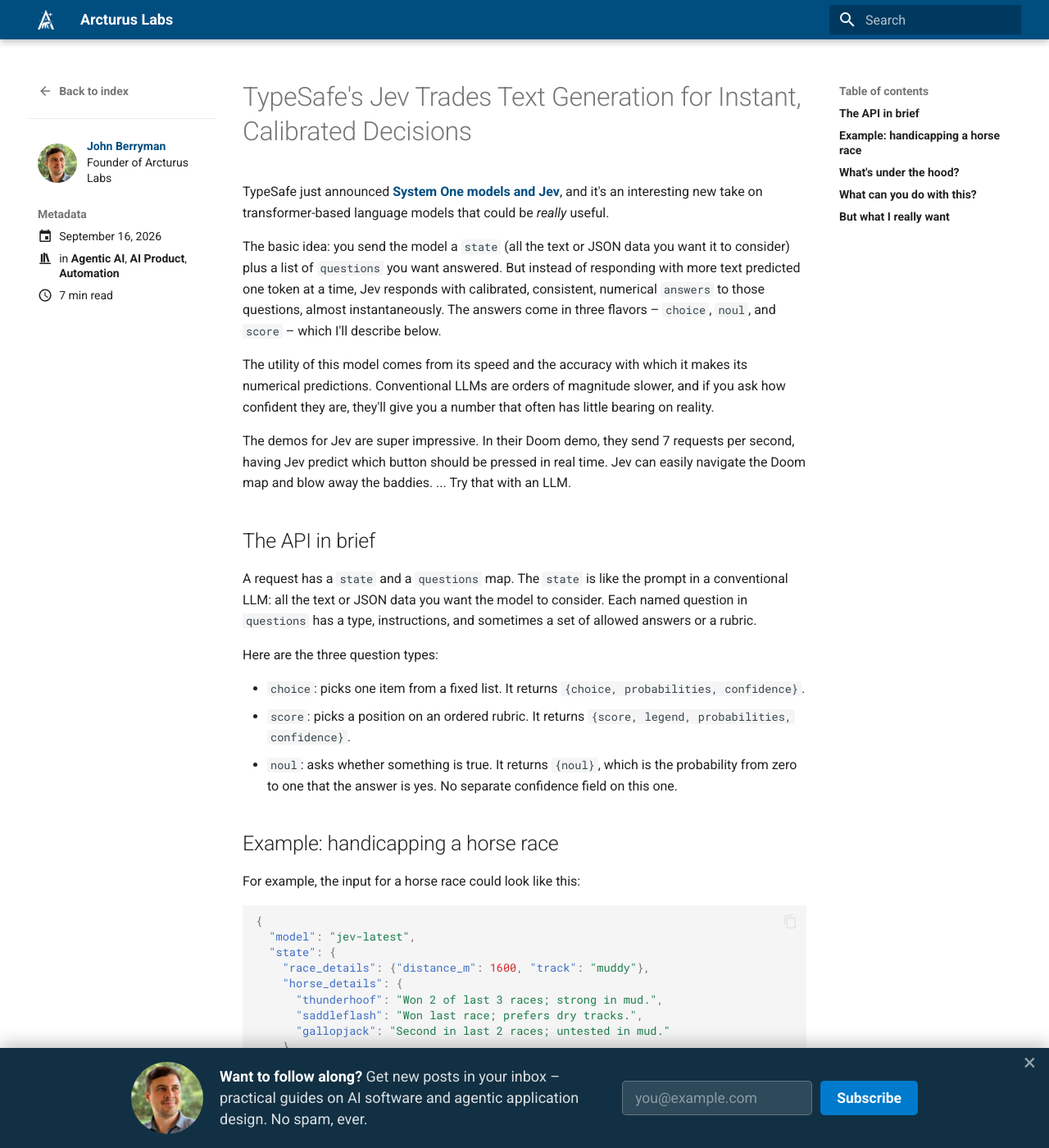
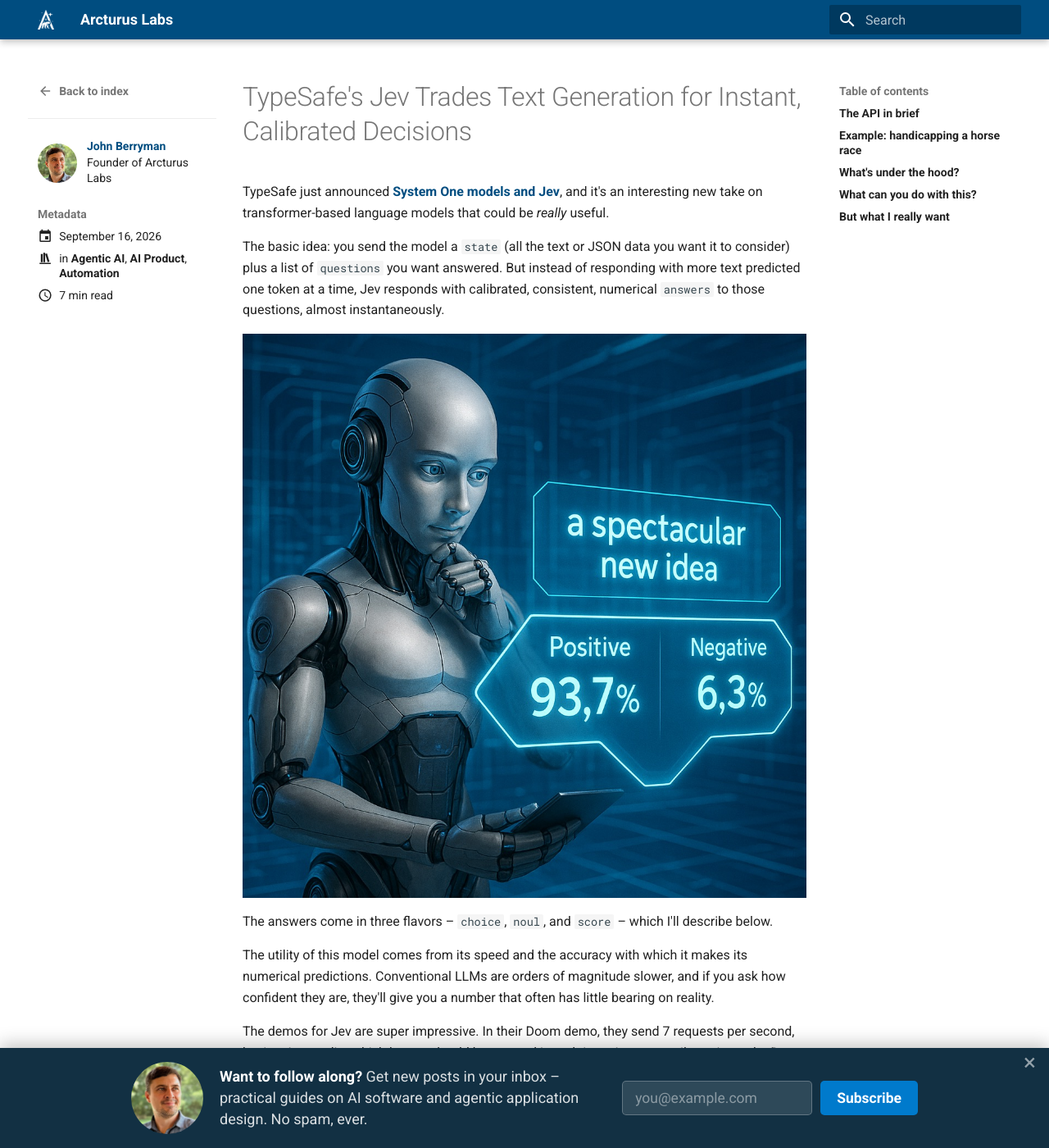
Before and after one commit to arcturus-labs/blog, an MkDocs documentation site: the page built from docs/blog/posts/typesafe_jev_trades_text_generation_for_instant_calibrated_decisions.md, in a window 1280 px wide and 1400 px high. Shown: the whole window at 82% size. Built offline with MkDocs 1.6.1 and Material for MkDocs 9.7.7, drawn with Linux system fonts in a browser that asks for light colours.

Commit message:
Reuse logprobs hero image for TypeSafe Jev post

```diff
--- a/docs/blog/posts/typesafe_jev_trades_text_generation_for_instant_calibrated_decisions.md
+++ b/docs/blog/posts/typesafe_jev_trades_text_generation_for_instant_calibrated_decisions.md
@@ -7,13 +7,18 @@
   - AI Product
   - Automation
 description: TypeSafe's Jev skips text generation entirely, answering structured questions with calibrated probabilities in milliseconds. Here's how the API works, what might be under the hood, and why it could matter for robotics and real-time AI.
+image: /blog/assets/typesafe_jev_trades_text_generation_for_instant_calibrated_decisions/hero.jpg
 ---
 
 # TypeSafe's Jev Trades Text Generation for Instant, Calibrated Decisions
 
 TypeSafe just announced [System One models and Jev](https://typesafe.ai/blog/introducing-system-one-models-and-jev), and it's an interesting new take on transformer-based language models that could be _really_ useful.
 
-The basic idea: you send the model a `state` (all the text or JSON data you want it to consider) plus a list of `questions` you want answered. But instead of responding with more text predicted one token at a time, Jev responds with calibrated, consistent, numerical `answers` to those questions, almost instantaneously. The answers come in three flavors – `choice`, `noul`, and `score` – which I'll describe below.
+The basic idea: you send the model a `state` (all the text or JSON data you want it to consider) plus a list of `questions` you want answered. But instead of responding with more text predicted one token at a time, Jev responds with calibrated, consistent, numerical `answers` to those questions, almost instantaneously.
+
+![Calibrated decisions](./assets/typesafe_jev_trades_text_generation_for_instant_calibrated_decisions/hero.jpg){ align=center width=100% }
+
+The answers come in three flavors – `choice`, `noul`, and `score` – which I'll describe below.
 
 The utility of this model comes from its speed and the accuracy with which it makes its numerical predictions. Conventional LLMs are orders of magnitude slower, and if you ask how confident they are, they'll give you a number that often has little bearing on reality.
 
```
Also changed, not shown: docs/blog/posts/assets/typesafe_jev_trades_text_generation_for_instant_calibrated_decisions/hero.jpg (added).
